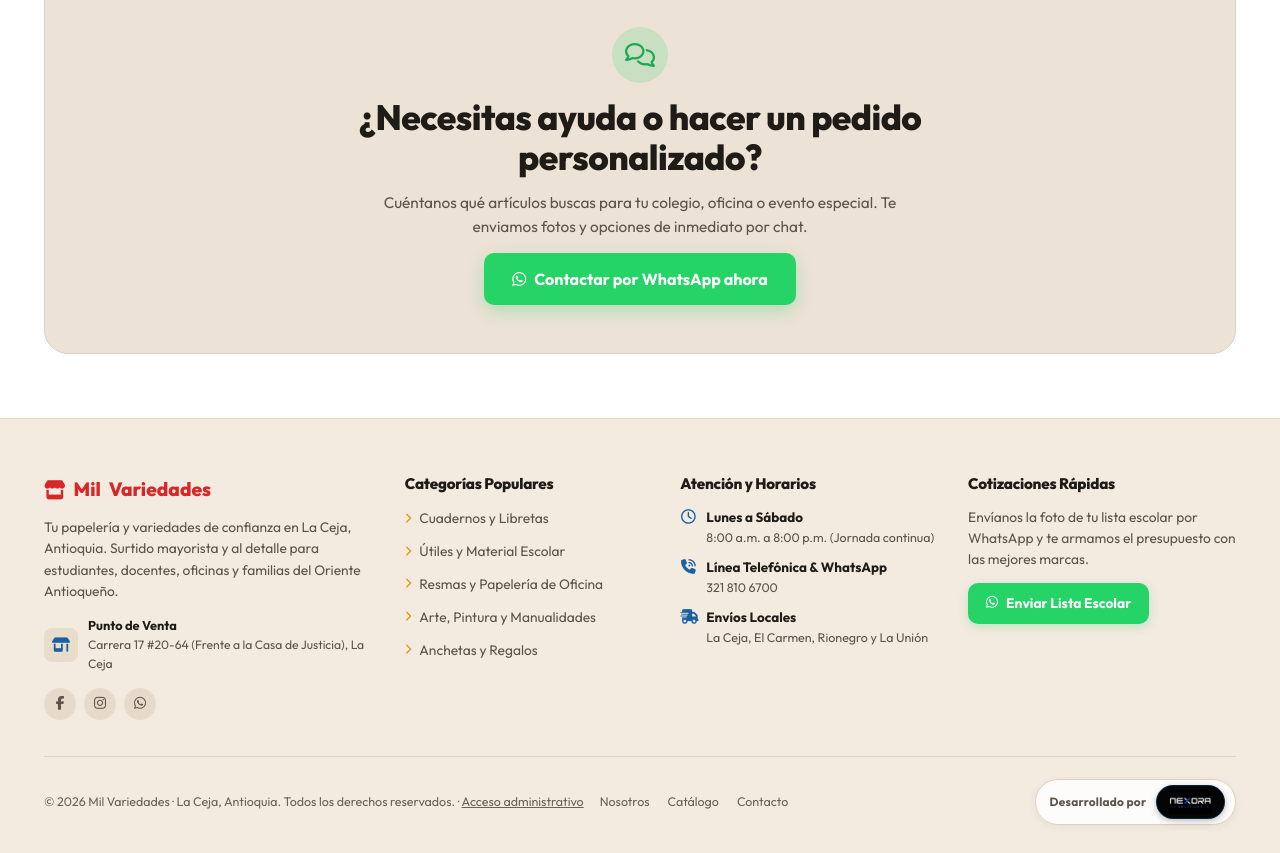
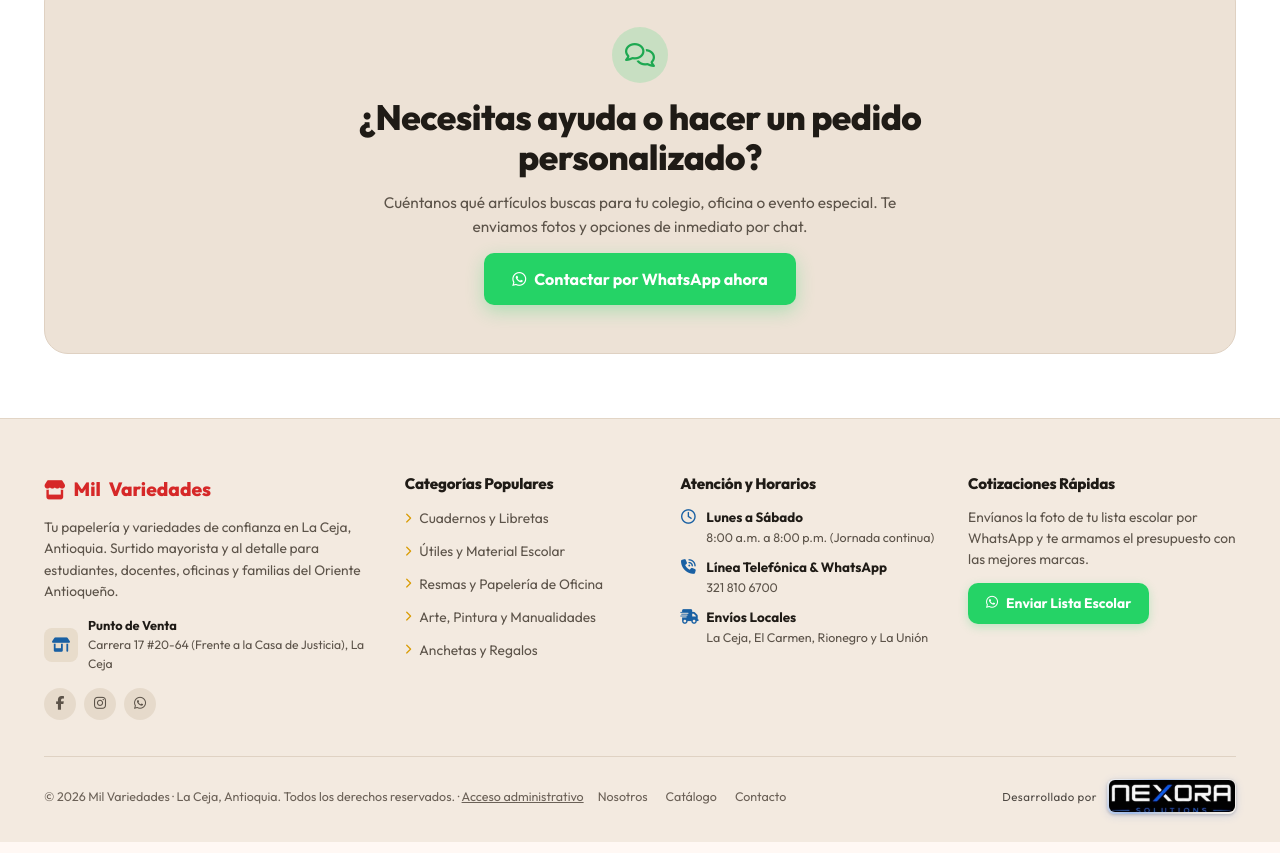
Before and after one commit to juan3707/mil-variedades, a website: page frontend/pages/index.html in a window 1280 px wide. Shown: the part 4365-5218 px from the top of the page. Drawn offline with Linux system fonts and the light colour scheme; no server answers.

Commit message:
Agregar firma Desarrollado por Nexora en el footer

```diff
--- a/frontend/assets/css/styles.css
+++ b/frontend/assets/css/styles.css
@@ -734,47 +734,11 @@ footer {
 
 .footer-bottom {
   padding-top: 22px; display: flex; align-items: center; justify-content: space-between;
-  gap: 16px; flex-wrap: wrap;
+  gap: 14px; flex-wrap: wrap;
 }
 .footer-copy { font-size: 0.78rem; color: #6b6157; }
 .footer-legal { display: flex; gap: 18px; font-size: 0.78rem; color: #6b6157; align-items: center; }
 .footer-legal a:hover { color: var(--color-rojo); }
-
-.footer-desarrollado {
-  display: inline-flex;
-  align-items: center;
-  gap: 10px;
-  margin-left: auto;
-  padding: 5px 10px 5px 14px;
-  border-radius: 999px;
-  background: rgba(255, 255, 255, 0.85);
-  border: 1px solid #dfd2c3;
-  box-shadow: 0 2px 8px rgba(38, 33, 28, 0.06);
-}
-.footer-desarrollado-texto {
-  font-size: 0.74rem;
-  font-weight: 700;
-  color: #5c5349;
-  letter-spacing: 0.02em;
-  white-space: nowrap;
-}
-.footer-nexora-marco {
-  display: inline-flex;
-  align-items: center;
-  justify-content: center;
-  background: #050505;
-  border-radius: 999px;
-  padding: 4px 12px;
-  border: 1px solid rgba(25, 96, 163, 0.35);
-  box-shadow: 0 2px 6px rgba(0, 0, 0, 0.25);
-}
-.footer-nexora-logo {
-  height: 24px;
-  width: auto;
-  max-width: 118px;
-  object-fit: contain;
-  display: block;
-}
 
 /* ---------- Modal de detalle de producto (Réplica screen_3.jpg) ---------- */
 .modal-overlay {
@@ -3787,3 +3751,62 @@ footer {
     box-sizing: border-box;
   }
 }
+
+/* ---------- Firma Desarrollado por Nexora ---------- */
+.footer-desarrollado {
+  display: inline-flex;
+  align-items: center;
+  gap: 10px;
+  margin-left: auto;
+}
+
+.footer-desarrollado-texto {
+  font-size: 0.72rem;
+  letter-spacing: 0.04em;
+  opacity: 0.8;
+  white-space: nowrap;
+}
+
+.footer-nexora-marco {
+  display: inline-flex;
+  padding: 1.5px;
+  border-radius: 7.5px;
+  overflow: hidden;
+  background: linear-gradient(
+    135deg,
+    rgba(226, 232, 240, 0.55) 0%,
+    rgba(59, 130, 246, 0.45) 35%,
+    rgba(148, 163, 184, 0.25) 65%,
+    rgba(255, 255, 255, 0.5) 100%
+  );
+  box-shadow:
+    0 2px 10px rgba(37, 99, 235, 0.14),
+    0 1px 3px rgba(15, 23, 42, 0.22),
+    inset 0 1px 0 rgba(255, 255, 255, 0.3);
+  transition: transform 200ms ease, box-shadow 250ms ease, filter 250ms ease;
+}
+
+.footer-nexora-marco:hover {
+  box-shadow:
+    0 3px 14px rgba(59, 130, 246, 0.24),
+    0 0 8px rgba(226, 232, 240, 0.2);
+  filter: brightness(1.06);
+}
+
+.footer-nexora-logo {
+  display: block;
+  width: 126px;
+  height: 32px;
+  object-fit: cover;
+  object-position: center;
+  border-radius: 6px;
+}
+
+@media (max-width: 768px) {
+  .footer-desarrollado {
+    margin-left: 0;
+    justify-content: center;
+    width: 100%;
+    padding-bottom: 8px;
+  }
+}
```
